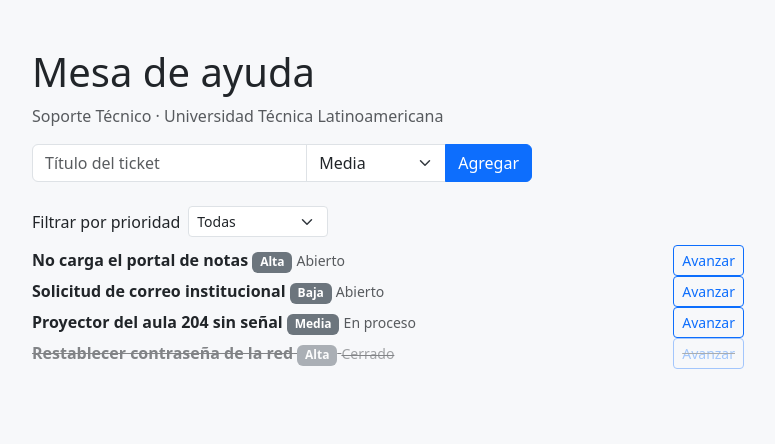
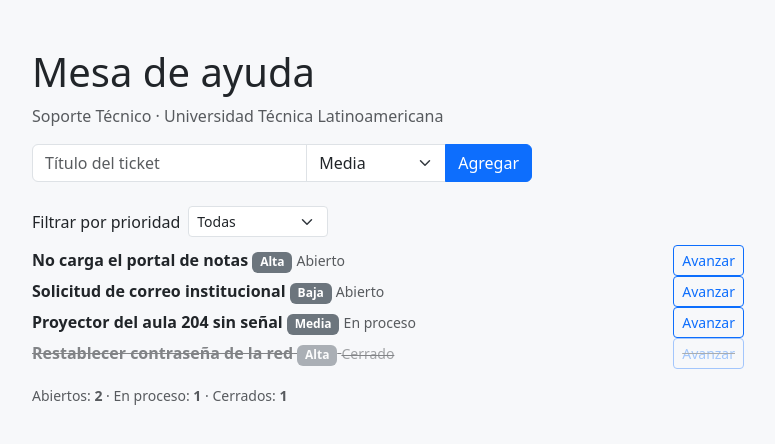
Before and after one commit to marcelasarair-design/mesa-de-ayuda-Ramirez-Caceres, a React (Vite) app: page / in a window 1280 px wide. Shown: the top 444 px of the page, without its empty margins (252-1027 px from the left). Built offline with nearby package versions, Linux system fonts and the light colour scheme.

Commit message:
R5: resumen derivado

```diff
--- a/src/components/MesaDeAyuda.jsx
+++ b/src/components/MesaDeAyuda.jsx
@@ -38,9 +38,13 @@ function MesaDeAyuda() {
     );
   };
 
-  // R4: lista filtrada por prioridad
   const ticketsFiltrados =
     filtro === 'Todas' ? tickets : tickets.filter((t) => t.prioridad === filtro);
+
+  // R5: resumen derivado, contando TODOS los tickets
+  const abiertos = tickets.filter((t) => t.estado === 'Abierto').length;
+  const enProceso = tickets.filter((t) => t.estado === 'En proceso').length;
+  const cerrados = tickets.filter((t) => t.estado === 'Cerrado').length;
 
   return (
     <div className="container py-4">
@@ -100,6 +104,12 @@ function MesaDeAyuda() {
           />
         ))}
       </ul>
+
+      {/* R5: resumen derivado */}
+      <p className="text-muted small">
+        Abiertos: <strong>{abiertos}</strong> · En proceso: <strong>{enProceso}</strong> · Cerrados:{' '}
+        <strong>{cerrados}</strong>
+      </p>
     </div>
   );
 }
```
